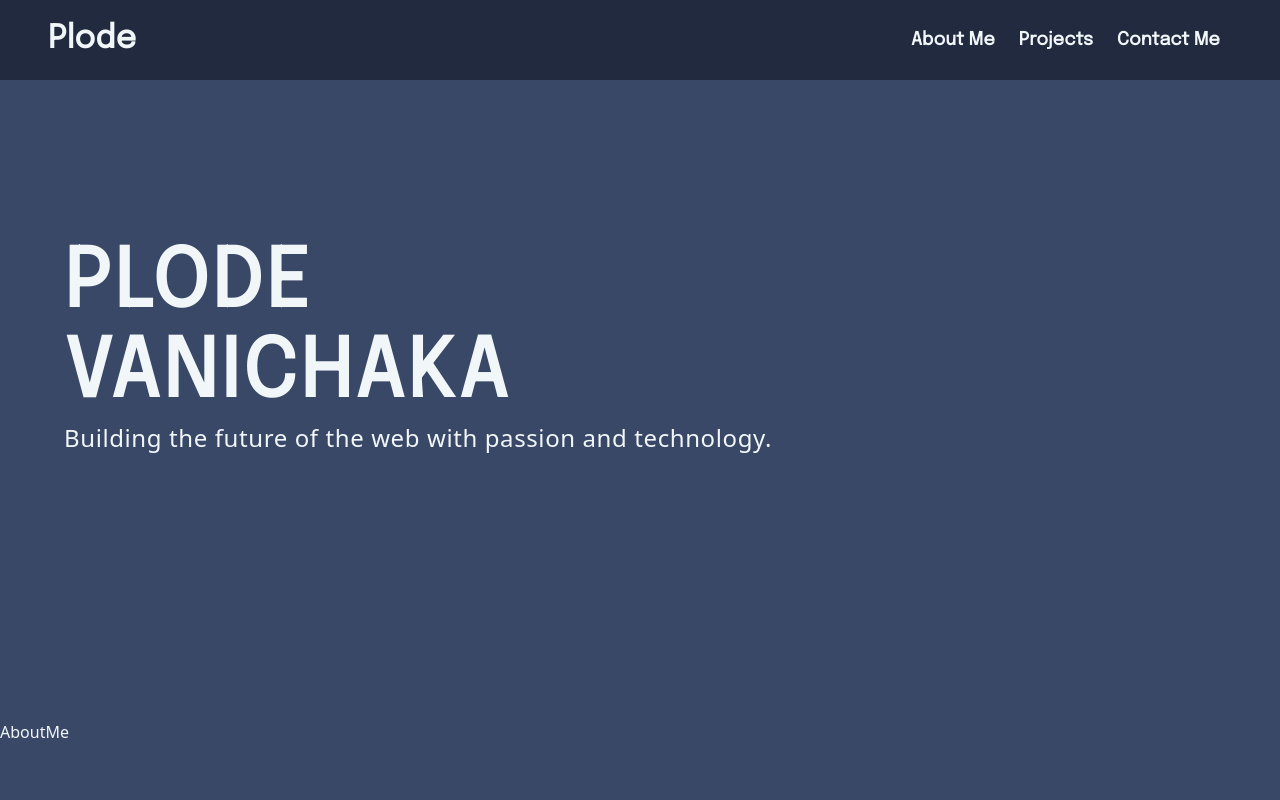
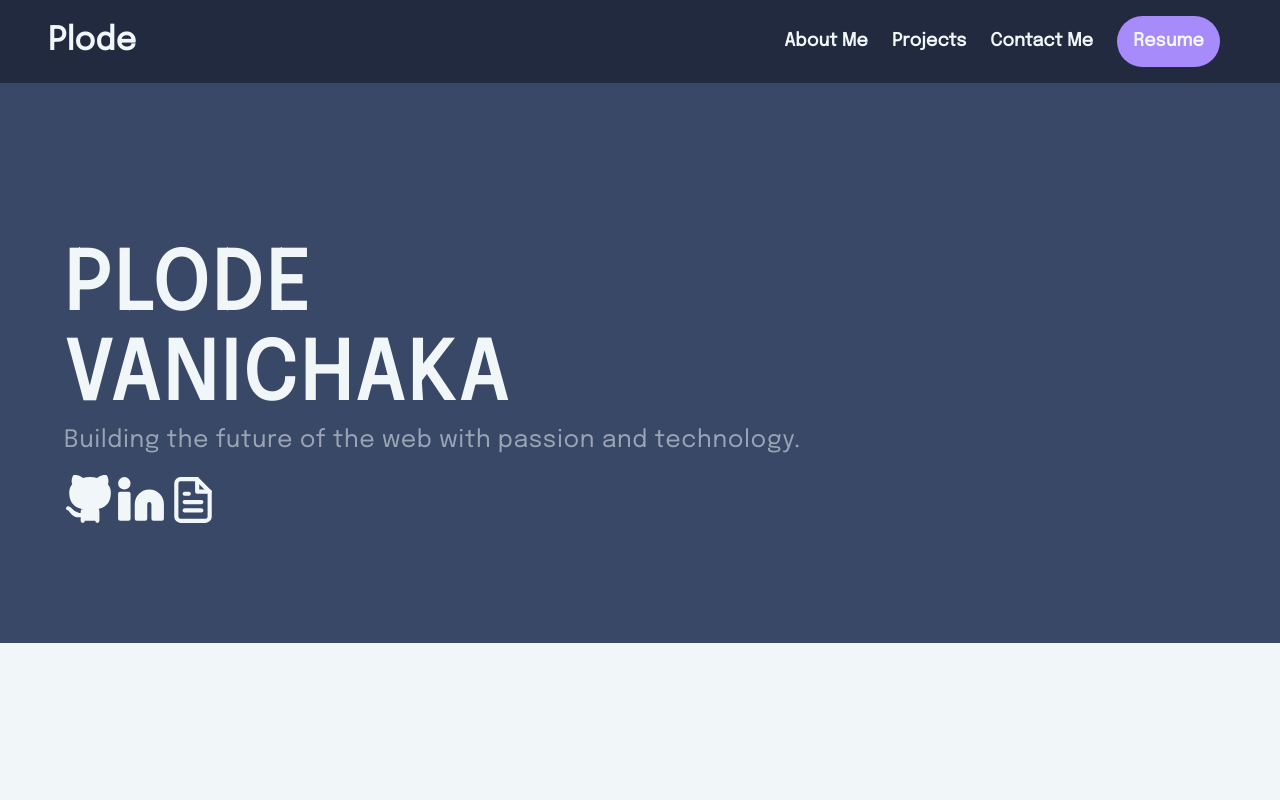
Before and after one commit to plode-v/plode-vanichaka, a React (Vite) app: page / in a window 1280 px wide. Shown: the top 800 px of the page. Built offline with nearby package versions, Linux system fonts and the light colour scheme.

Commit message:
Update Navbar and Home page

```diff
--- a/package.json
+++ b/package.json
@@ -12,6 +12,9 @@
     "deploy": "gh-pages -d build"
   },
   "dependencies": {
+    "@fortawesome/fontawesome-svg-core": "^6.4.0",
+    "@fortawesome/free-solid-svg-icons": "^6.4.0",
+    "@fortawesome/react-fontawesome": "^0.2.0",
     "@headlessui/react": "^1.7.14",
     "dotenv": "^16.0.3",
     "react": "^18.2.0",
--- a/src/App.tsx
+++ b/src/App.tsx
@@ -23,7 +23,6 @@ function App() {
 					<AboutMe />
 					<Projects />
 					<ContactMe />
-					<ScrollButton />
 				</div>
 			)}
 		</>
--- /dev/null
+++ b/src/components/CustomButton.tsx
@@ -0,0 +1,11 @@
+const CustomButton = ({ name, styles, link}: any) => {
+    return (
+        <button className={`${styles}`}>
+            <a href={link} target="_blank">
+                {name}
+            </a>
+        </button>
+    )
+}
+
+export default CustomButton
--- a/src/components/Navbar.tsx
+++ b/src/components/Navbar.tsx
@@ -16,6 +16,10 @@ const Navbar = () => {
 	const toggleNavbar = () => {
 		setIsOpen(!isOpen);
 	};
+
+	const handleResumeDownload = () => {
+		null
+	}
 
 	useEffect(() => {
 		const handleScroll = () => {
@@ -88,6 +92,9 @@ const Navbar = () => {
 							<a href={`#${item.sectionName}`} className="hover:opacity-50 duration-100 text-[#F1F6F9]">{item.name}</a>
 						</div>
 					))}
+					<div className="hidden lg:flex font-epilogue font-semibold text-[18px] px-3 items-center justify-center">
+						<button className="hover:scale-110 duration-100 text-[#F1F6F9] py-3 px-4 rounded-full bg-violet-400">Resume</button>
+					</div>
 				</div>
 
 			</nav>
--- a/src/components/ScrollButton.tsx
+++ b/src/components/ScrollButton.tsx
@@ -1,35 +1,33 @@
 import { useState } from 'react'
+import { FiLinkedin, FiGithub } from 'react-icons/fi';
+
+
+import { CustomButton } from '.';
 
 const ScrollButton = () => {
 
     const [visible, setVisible] = useState(false)
-    const [color, setColor] = useState("transparent");
 
     const toggleVisible = () => {
         const scrolled = document.documentElement.scrollTop;
         if (scrolled > 300) {
             setVisible(true);
-            setColor("red")
         }
         else if (scrolled <= 300) {
             setVisible(false);
-            setColor("transparent")
         }
     };
 
-    const scrollToTop = () => {
-        window.scrollTo({
-            top: 0
-        });
-        color;
-    };
 
     window.addEventListener("scroll",toggleVisible);
 
     return (
         <div>
             {visible && (
-                <button className={`fixed bottom-5 right-5 border p-3 w-[50px] h-[50px] sm:w-[64px] sm:h-[64px] flex items-center justify-center rounded-full backdrop-blur-sm duration-100 focus:opacity-40`} onClick={scrollToTop}>Top</button>
+                <div className='fixed flex flex-col bottom-1 px-2 items-center justify-center' onScroll={toggleVisible}>
+                    <CustomButton name={<FiLinkedin className="fill-white h-full w-full" />} alt="LinkedIn" styles="border my-2 p-3 w-[40px] h-[40px] rounded-full hover:opacity-50 text-[30px] flex" />
+                    <CustomButton name={<FiGithub className="h-full w-full fill-white" />} styles="border my-2 p-3 w-[40px] h-[40px] rounded-full hover:opacity-50" />
+                </div>
             )}
         </div>
     )
--- a/src/components/index.ts
+++ b/src/components/index.ts
@@ -2,3 +2,4 @@ export { default as Navbar } from "./Navbar"
 export { default as ScrollButton } from "./ScrollButton"
 export { default as HackerEffect } from "./HackerEffect"
 export { default as Loading } from "./Loading"
+export { default as CustomButton } from "./CustomButton"
--- a/src/pages/AboutMe.tsx
+++ b/src/pages/AboutMe.tsx
@@ -2,7 +2,7 @@ import { navItems } from '../constants'
 
 const AboutMe = () => {
     return (
-        <div id={navItems[0].sectionName} className='h-[100vh]'>
+        <div id={navItems[0].sectionName} className='h-[100vh] bg-[#F1F6F9]'>
             AboutMe
         </div>
     )
--- a/src/pages/Home.tsx
+++ b/src/pages/Home.tsx
@@ -1,10 +1,10 @@
-import { HackerEffect } from "../components"
-import { colors } from "../constants"
+import { FiGithub, FiLinkedin, FiFileText } from "react-icons/fi"
+import { HackerEffect, CustomButton } from "../components"
 
 const Home = () => {
 
     return (
-        <div className={`h-[400px] sm:h-[80vh] bg-[${colors.navyBlue}]`}>
+        <div className="h-[400px] sm:h-[70vh] bg-[#394867]">
             <div className="flex flex-col justify-start cursor-default pt-[10svh] sm:pt-[10vh] md:pt-[20vh] pl-[5%]">
                 <HackerEffect
                     text="Plode"
@@ -14,8 +14,26 @@ const Home = () => {
                     text="Vanichaka"
                     styles="leading-[50px] md:leading-[90px] uppercase font-bold font-epilogue md:text-[80px] text-[40px] text-[#F1F6F9] tracking-wider w-min cursor-pointer"
                 />
-                <p className={`sm:text-[24px] text-[14px] w-[80%] text-[${colors.grey}] font-normal tracking-wide`}>Building the future of the web with passion and technology.</p>
-
+                <p className="sm:text-[24px] text-[14px] w-[80%] text-[#9BA4B5] tracking-wide font-epilogue">Building the future of the web with passion and technology.</p>
+                <div className="flex items-center justify-between py-2 sm:py-4 w-[27vw] sm:w-[12vw]">
+                    <CustomButton
+                        name={<FiGithub className="fill-[#F1F6F9] hover:scale-110 duration-100" />}
+                        styles="text-[24px] sm:text-[50px]"
+                        link="https://github.com/plode-v"
+                        alt="GitHub"
+                    />
+                    <CustomButton
+                        name={<FiLinkedin className="fill-[#F1F6F9] hover:scale-110 duration-100" />}
+                        styles="text-[24px] sm:text-[50px]"
+                        link="https://www.linkedin.com/in/plode-vanichaka"
+                        alt="LinkedIn"
+                    />
+                    <CustomButton
+                        name={<FiFileText className="text-[#F1F6F9] hover:scale-110 duration-100" />}
+                        styles="text-[24px] sm:text-[50px]"
+                        alt="Resume"
+                    />
+                </div>
             </div>
         </div>
     )
```
Also changed, not shown: 1 other file (tests, documents, lock files or other folders).
